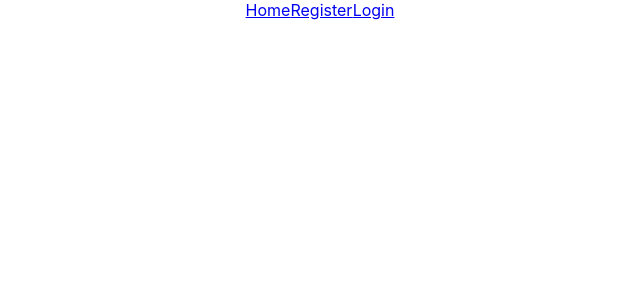
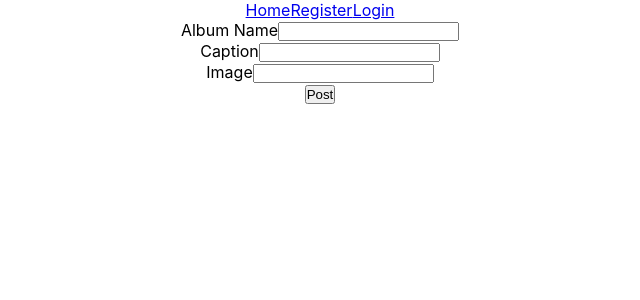
Before and after one commit to LaurenEGrubb/Project3FrontEnd, a React (Create React App) app in the folder client/: page /post in a window 1280 px wide. Before the commit this address had no page. Shown: the top 300 px of the page, without its empty margins (320-960 px from the left). Built offline with nearby package versions, Linux system fonts and the light colour scheme; the HTML template or start-up script is replaced by a standard one.

Commit message:
Create Album

```diff
--- a/client/src/App.js
+++ b/client/src/App.js
@@ -8,6 +8,7 @@ import Login from './pages/Login'
 import Feed from './pages/Feed'
 import Home from './pages/Home'
 import Profile from './pages/Profile'
+import NewPost from './pages/NewPost'
 
 function App() {
   const [authenticated, setAuthenticated] = useState(false)
@@ -40,7 +41,9 @@ function App() {
       <main>
         <Routes>
           <Route path="/" element={<Home />} />
-          <Route path="/profile/:userId" element={<Profile />} />
+          <Route path="/profile" element={<Profile user={user} />} />
+          <Route path="/post" element={<NewPost user={user} />} />
+
           <Route
             path="/login"
             element={
--- a/client/src/components/Nav.jsx
+++ b/client/src/components/Nav.jsx
@@ -5,18 +5,26 @@ export const Nav = ({ authenticated, user, logOut }) => {
   if (user) {
     isAuthenticated = (
       <nav>
-        <h3>Welcome {user.username}</h3>
-        <Link to="/feed">Feed</Link>
-        <Link to="/profile/:userId">Profile</Link>
+        <div className="nav-bar">
+          <h3>Welcome back, {user.firstName}</h3>
+          <Link to="/feed">Feed</Link>
+          <Link to="/post"> + </Link>
+          <Link to="/profile">Profile</Link>
+          <Link onClick={logOut} to="/">
+            Log Out
+          </Link>
+        </div>
       </nav>
     )
   }
 
   const notAuthenticated = (
     <nav>
-      <Link to="/">Home</Link>
-      <Link to="/register">Register</Link>
-      <Link to="/login">Login</Link>
+      <div className="nav-bar">
+        <Link to="/">Home</Link>
+        <Link to="/register">Register</Link>
+        <Link to="/login">Login</Link>
+      </div>
     </nav>
   )
 
--- /dev/null
+++ b/client/src/pages/NewPost.js
@@ -0,0 +1,76 @@
+import { useState } from 'react'
+import { NewAlbum, GetAlbums } from '../services/PostServices'
+import { useNavigate } from 'react-router-dom'
+
+const NewPost = ({ user }) => {
+  let navigate = useNavigate()
+  const [addPost, setAddPost] = useState({
+    name: '',
+    description: '',
+    photoUrl: ''
+  })
+
+  // const [newPost, setNewPost] = useState(defaultPost)
+
+  const handleChange = (e) => {
+    setAddPost({ ...addPost, [e.target.name]: e.target.value })
+  }
+
+  const handleSubmit = async (e) => {
+    e.preventDefault()
+    let res = await NewAlbum(
+      {
+        name: addPost.name,
+        description: addPost.description,
+        photoUrl: addPost.photoUrl
+      },
+      user.id
+    )
+    // GetAlbums()
+    setAddPost({
+      name: '',
+      description: '',
+      photoUrl: ''
+    })
+    navigate('/feed')
+  }
+
+  return (
+    <div>
+      <form className="col" onSubmit={handleSubmit}>
+        <div className="form-wrap">
+          <label htmlFor="name">Album Name</label>
+          <input
+            onChange={handleChange}
+            name="name"
+            type="text"
+            value={addPost.name}
+            required
+          />
+        </div>
+        <div className="form-wrap">
+          <label htmlFor="description">Caption</label>
+          <input
+            onChange={handleChange}
+            name="description"
+            type="text"
+            value={addPost.description}
+            required
+          />
+        </div>
+        <div className="form-wrap">
+          <label htmlFor="photoUrl">Image</label>
+          <input
+            onChange={handleChange}
+            name="photoUrl"
+            type="text"
+            value={addPost.photoUrl}
+            required
+          />
+        </div>
+        <button>Post</button>
+      </form>
+    </div>
+  )
+}
+export default NewPost
--- a/client/src/pages/Profile.js
+++ b/client/src/pages/Profile.js
@@ -1,13 +1,18 @@
 import { useEffect, useState } from 'react'
 import { useNavigate } from 'react-router-dom'
 import { GetAlbumsByUser } from '../services/ProfileServices'
+import { useParams } from 'react-router-dom'
 
-const Profile = () => {
+const Profile = ({ user }) => {
+  // let { userId } = useParams()
+
+  // console.log(user.id)
   let navigate = useNavigate()
   const [posts, setPosts] = useState([])
   useEffect(() => {
     const showPosts = async () => {
-      const data = await GetAlbumsByUser()
+      const data = await GetAlbumsByUser(user.id)
+      console.log(data)
       setPosts(data)
     }
     showPosts()
--- a/client/src/services/Auth.js
+++ b/client/src/services/Auth.js
@@ -27,9 +27,10 @@ export const UpdatePassword = async (data) => {
   }
 }
 
-export const CheckSession = async () => {
+export const CheckSession = async (data) => {
   try {
-    const res = await Client.post('api/users/session')
+    const res = await Client.get('api/users/session', data)
+    console.log(res.data)
     return res.data
   } catch (error) {
     throw error
--- a/client/src/services/PostServices.js
+++ b/client/src/services/PostServices.js
@@ -2,9 +2,18 @@ import Client from './api'
 
 export const GetAlbums = async () => {
   try {
-    const res = await Client.get('api/album')
+    const res = await Client.get('api/album/')
     return res.data
   } catch (e) {
     throw e
   }
 }
+
+export const NewAlbum = async (data, userId) => {
+  try {
+    const res = await Client.post(`api/album/${userId}`, data)
+    return res.data
+  } catch (e) {
+    throw e
+  }
+}
--- a/client/src/services/ProfileServices.js
+++ b/client/src/services/ProfileServices.js
@@ -1,10 +1,13 @@
 import Client from './api'
+import { useParams } from 'react-router-dom'
 
-export const GetAlbumsByUser = async () => {
+// export const ProfileServices = async () => {
+export const GetAlbumsByUser = async (userId) => {
   try {
-    const res = await Client.get('api/album/:user_id')
+    const res = await Client.get(`api/album/${userId}`)
     return res.data
   } catch (e) {
     throw e
   }
 }
+// }
--- a/client/src/services/api.js
+++ b/client/src/services/api.js
@@ -7,6 +7,7 @@ const Client = Axios.create({ baseURL: BASE_URL })
 Client.interceptors.request.use(
   (config) => {
     const token = localStorage.getItem('token')
+    console.log(token)
     if (token) {
       config.headers['authorization'] = `Bearer ${token}`
     }
```
